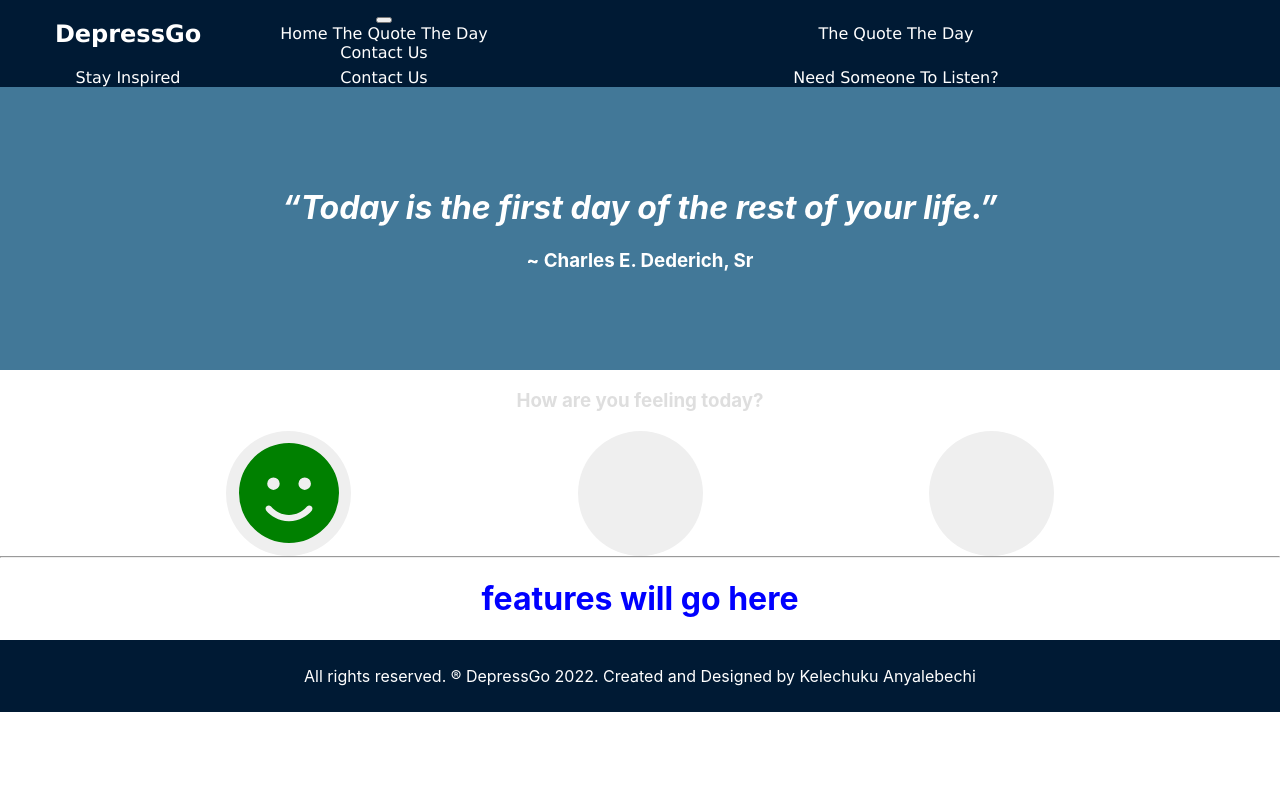
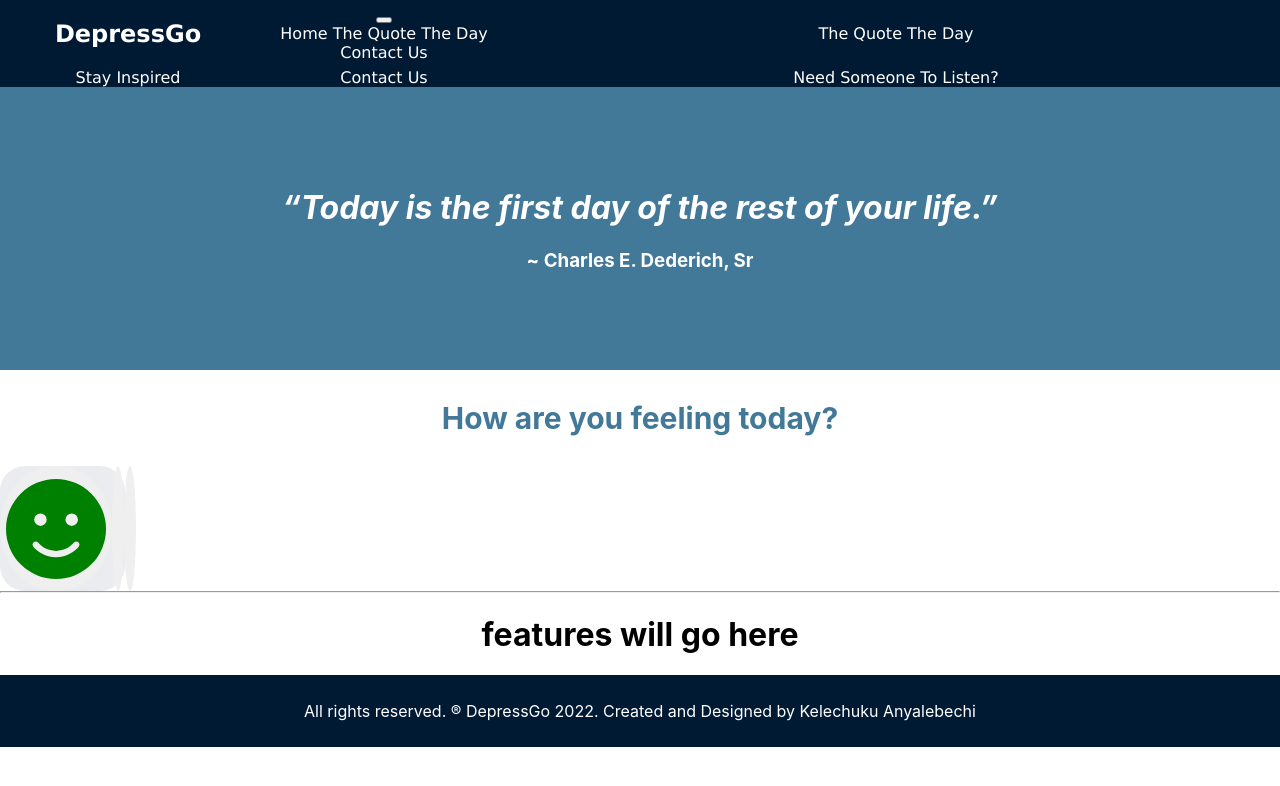
Before and after one commit to kc-anyalebechi/depressgo, a React (Create React App) app: page /#/ in a window 1280 px wide. Shown: the top 786 px of the page. Built offline with nearby package versions, Linux system fonts and the light colour scheme.

Commit message:
created an area for the button. Green button complete will work on the others now

```diff
--- a/src/Home/home.css
+++ b/src/Home/home.css
@@ -13,7 +13,8 @@ color: red;
 
 
 .feelQ {
-    color: rgba(169, 169, 169, 0.386);
+    color: #427898;
+    font-size: 30px;
 
 }
 
@@ -47,14 +48,17 @@ button {
 .buttons, Link {
 display: flex;
 justify-content: space-evenly;
-/* background-color: green; */
+background-color: #ebecf0;
+width: 125px;
+height: 125px;
+border-radius: 20%;
+
 /* font-size: 100px;
 background-color: #b4dbdc; */
 }
 
 body {
     /* background-color: red; */
-    color: blue
 }
 
 /* .fa-face-smile-beam {
```
